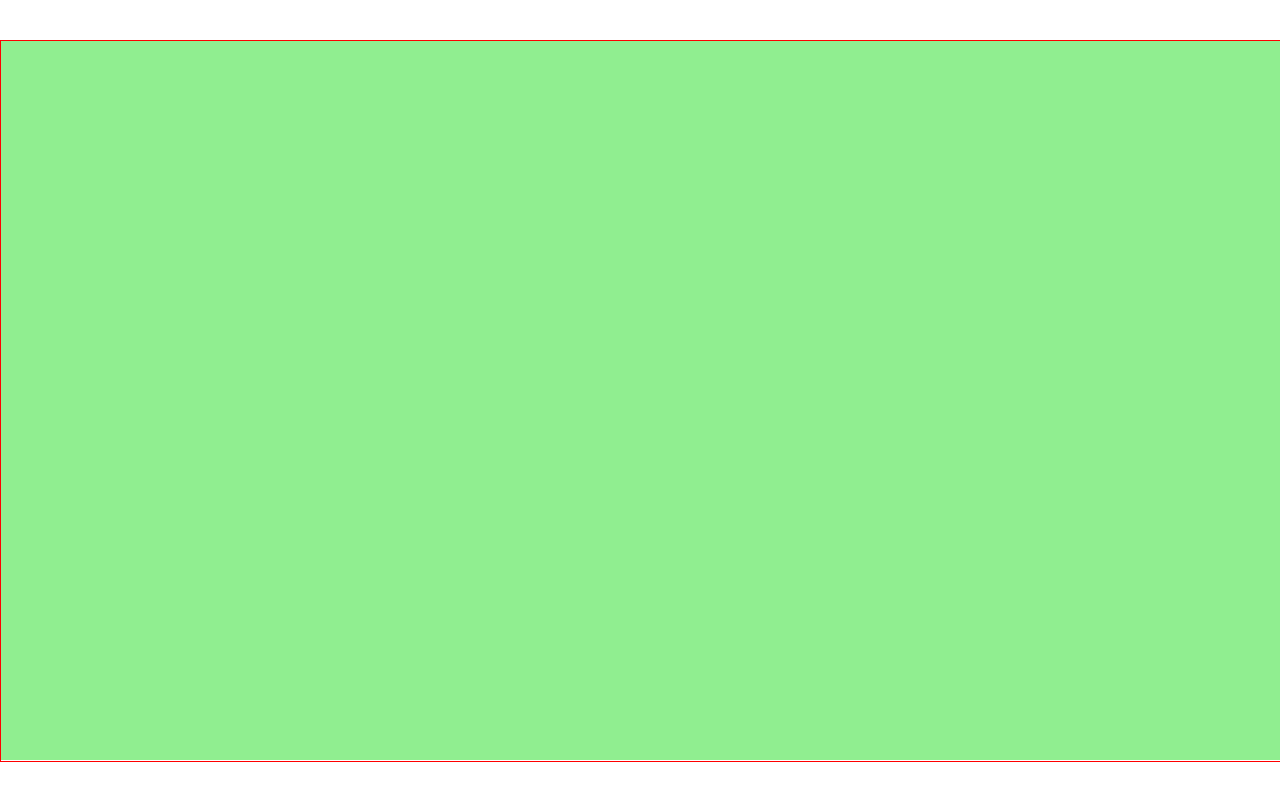
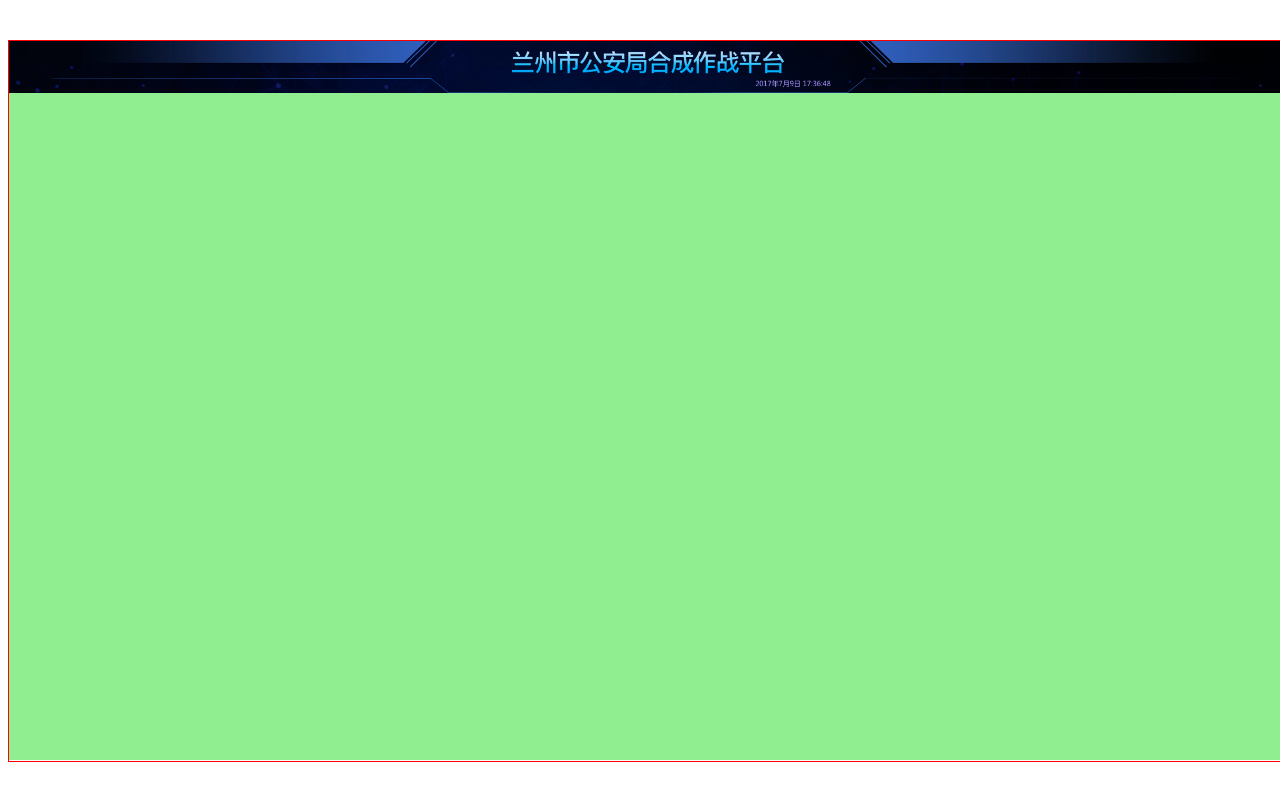
Before and after one commit to Allen718/combatScreen-demo-1, a React (Vite) app: page / in a window 1280 px wide. Built offline with nearby package versions, Linux system fonts and the light colour scheme.

Commit message:
add header solve hashRouter error

```diff
--- a/src/App.scss
+++ b/src/App.scss
@@ -1,5 +1,6 @@
+@import './shared/style';
 .App {
   width: 100%;
   height: 100%;
-  border: 1px solid red;
+
 }
--- a/src/App.tsx
+++ b/src/App.tsx
@@ -1,13 +1,23 @@
+import React from 'react';
+import {Switch,Router,HashRouter} from 'react-router-dom';
+import {Route} from 'react-router-dom';
+import './App.scss';
+import Home from './pages/home';
+import { createBrowserHistory } from "history";
+const history = createBrowserHistory();
 
-import './App.scss'
-import './shared/style.scss'
-import React from 'react';
 function App() {
     return (
         <div className="App">
-
+            <HashRouter >
+                <Switch>
+                    <Route exact path="/">
+                        <Home/>
+                    </Route>
+                </Switch>
+            </HashRouter>
         </div>
-    )
+    );
 }
 
-export default App
+export default App;
--- /dev/null
+++ b/src/pages/home/home.scss
@@ -0,0 +1,9 @@
+@import '../../shared/style';
+.home{
+  height:100%;
+  border:1px solid red;
+  header{
+    height: px(99);
+    background-size: cover;
+  }
+}
--- /dev/null
+++ b/src/pages/home/index.tsx
@@ -0,0 +1,10 @@
+import React from 'react'
+import header from '../../assets/images/header.png'
+import './home.scss'
+export default () => {
+    return (
+        <div className={'home'}>
+            <header style={{backgroundImage:`url(${header})`}}/>
+        </div>
+    )
+};
```
Also changed, not shown: package.json (+3 -4 lines), src/main.tsx (+5 -4 lines), tsconfig.json (+67 -17 lines), tsconfig.node.json (deleted, +0 -8 lines), src/assets/images/header.png (added), 1 other file (tests, documents, lock files or other folders).
